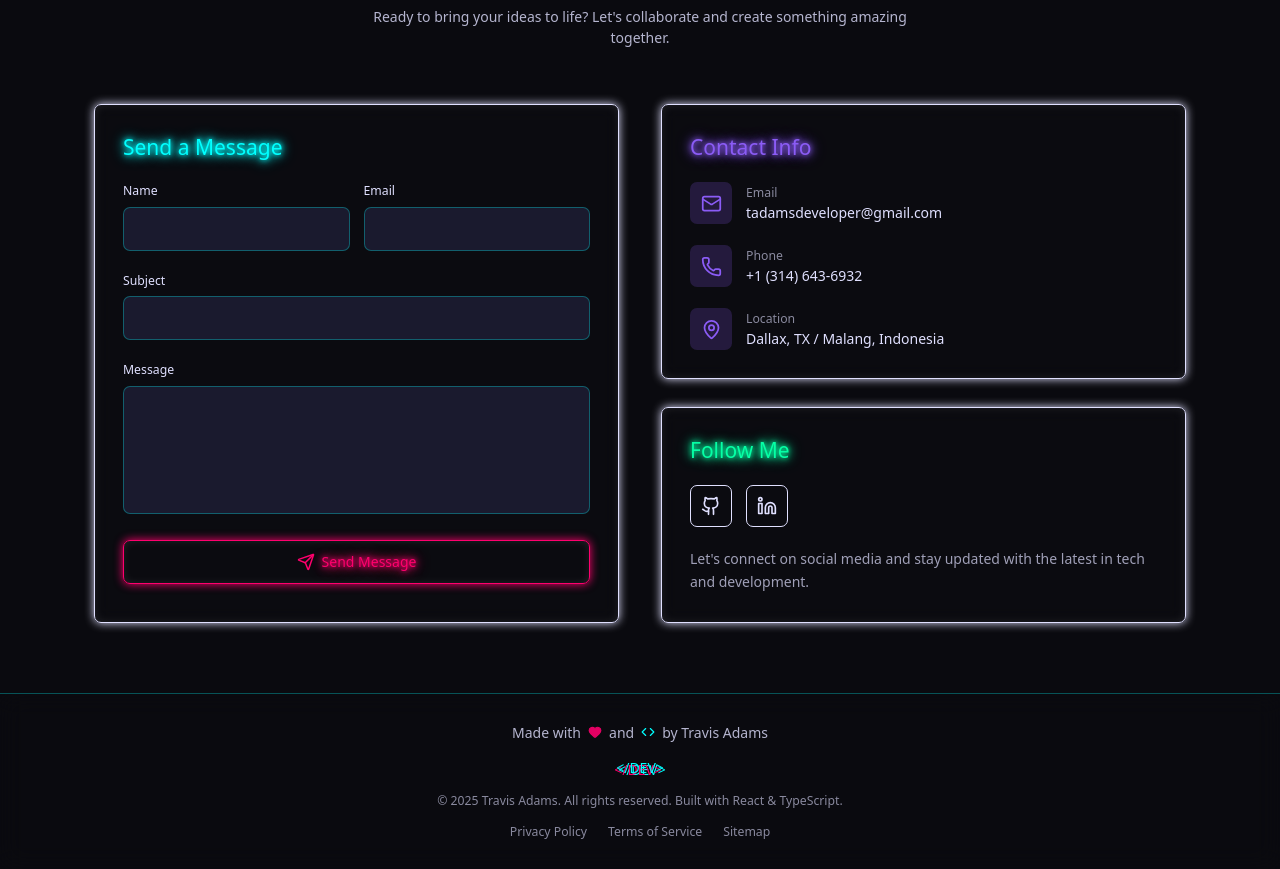
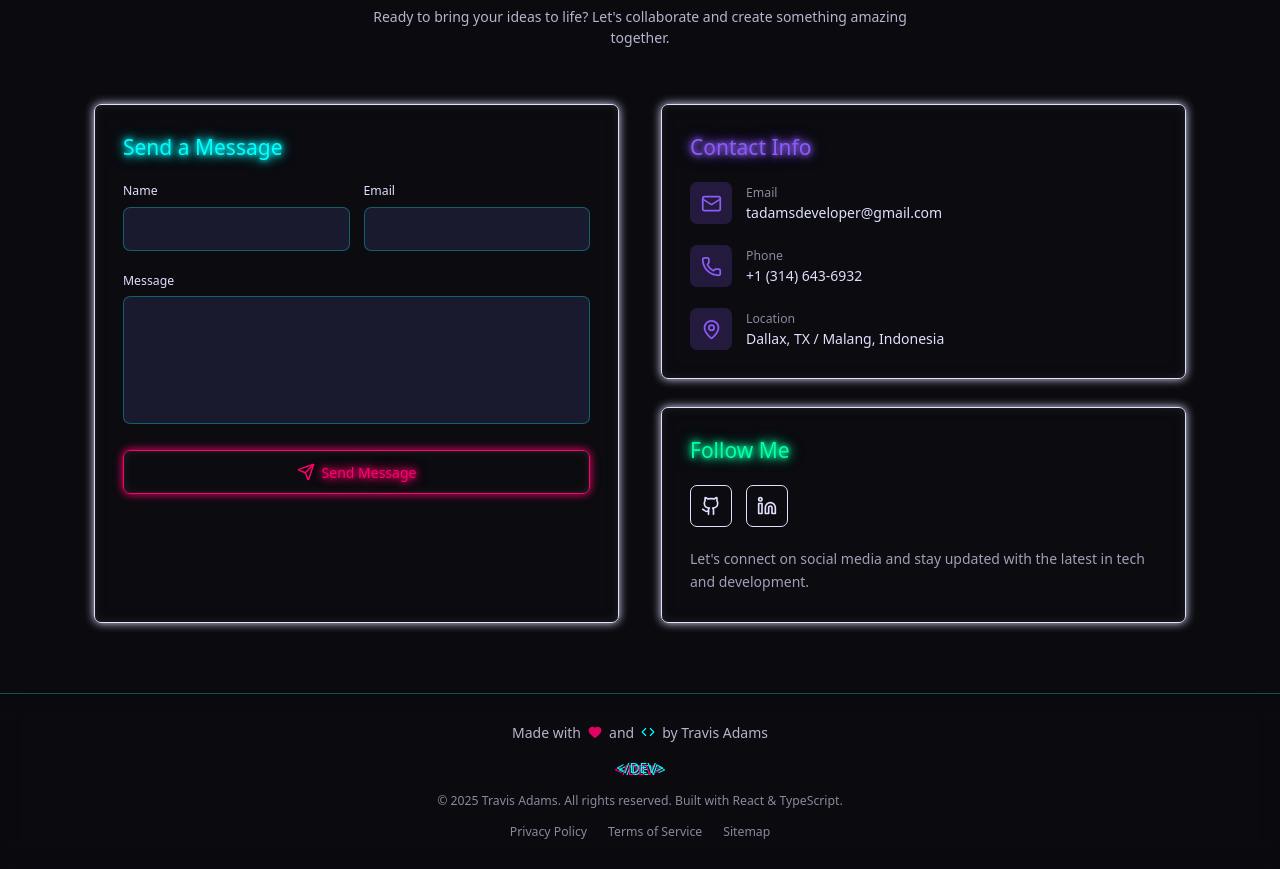
Before and after one commit to Travisaurus-Rex/portfolio, a Next.js app: page / in a window 1280 px wide. Shown: the part 3380-4249 px from the top of the page. Built offline with nearby package versions, Linux system fonts and the light colour scheme.

Commit message:
get the contact form working

```diff
--- a/package.json
+++ b/package.json
@@ -9,10 +9,12 @@
     "lint": "next lint"
   },
   "dependencies": {
+    "@emailjs/browser": "^4.4.1",
     "@radix-ui/themes": "^3.2.1",
     "class-variance-authority": "^0.7.1",
     "clsx": "^2.1.1",
     "lucide-react": "^0.525.0",
+    "motion": "^12.23.6",
     "next": "15.4.2",
     "react": "19.1.0",
     "react-dom": "19.1.0",
--- a/src/app/components/Contact.tsx
+++ b/src/app/components/Contact.tsx
@@ -1,30 +1,40 @@
 'use client';
 
-import { useState } from 'react';
-import { Mail, MapPin, Phone, Send, Github, Linkedin, Twitter } from 'lucide-react';
+import { FormEvent, useRef, useState } from 'react';
+import { Mail, MapPin, Phone, Send, Github, Linkedin, Twitter, LoaderCircle } from 'lucide-react';
+import { send } from '@emailjs/browser';
+import { motion, AnimatePresence, easeOut, easeIn } from "framer-motion";
 
 export function Contact() {
-  const [formData, setFormData] = useState({
-    name: '',
-    email: '',
-    subject: '',
-    message: ''
-  });
+  const formRef = useRef<HTMLFormElement>(null);
+  const [status, setStatus] = useState<'idle' | 'loading' | 'sent' | 'error'>('idle');
 
-  const handleSubmit = (e: React.FormEvent) => {
+  async function handleSubmit(e: FormEvent) {
     e.preventDefault();
-    // Handle form submission here
-    console.log('Form submitted:', formData);
-    // Reset form
-    setFormData({ name: '', email: '', subject: '', message: '' });
-  };
+    console.log(formRef);
+    if (!formRef.current) return;
+    setStatus('loading');
 
-  const handleChange = (e: React.ChangeEvent<HTMLInputElement | HTMLTextAreaElement>) => {
-    setFormData({
-      ...formData,
-      [e.target.name]: e.target.value
-    });
-  };
+    const data = Object.fromEntries(new FormData(formRef.current)) as Record<string, string>;
+
+    try {
+      await send(
+        process.env.NEXT_PUBLIC_EMAILJS_SERVICE_ID!,
+        process.env.NEXT_PUBLIC_EMAILJS_TEMPLATE_ID!,
+        {
+          from_name: data.name,
+          from_email: data.email,
+          message: data.message,
+        },
+        process.env.NEXT_PUBLIC_EMAILJS_PUBLIC_KEY
+      );
+      setStatus('sent');
+      formRef.current.reset();
+    } catch (err) {
+      console.error(err);
+      setStatus('error');
+    }
+  }
 
   const contactInfo = [
     {
@@ -62,6 +72,20 @@ export function Contact() {
     }
   ];
 
+  const fadeZoom = {
+    initial: { opacity: 0, scale: 0.98 },
+    animate: {
+      opacity: 1,
+      scale: 1,
+      transition: { duration: 0.18, ease: easeOut },
+    },
+    exit: {
+      opacity: 0,
+      scale: 0.9,
+      transition: { duration: 0.15, ease: easeIn },
+    },
+  };
+
   return (
     <section id="contact" className="py-20 relative">
       <div className="container mx-auto px-4">
@@ -76,11 +100,18 @@ export function Contact() {
         </div>
 
         <div className="grid lg:grid-cols-2 gap-12">
-          {/* Contact Form */}
           <div className="neon-border border-neon-cyan/30 p-8 rounded-lg bg-card/20 backdrop-blur-sm">
+            <AnimatePresence mode="wait">
+              {status !== "sent" ? (
+                <motion.div
+                  key="form"
+                  variants={fadeZoom}
+                  initial="initial"
+                  animate="animate"
+                  exit="exit"
+                >
                   <h3 className="text-2xl mb-6 text-neon-cyan neon-glow">Send a Message</h3>
-
-            <form onSubmit={handleSubmit} className="space-y-6">
+                    <form ref={formRef} onSubmit={handleSubmit} className="space-y-6">
                       <div className="grid md:grid-cols-2 gap-4">
                         <div>
                           <label htmlFor="name" className="block text-sm mb-2 text-foreground">
@@ -90,8 +121,6 @@ export function Contact() {
                             type="text"
                             id="name"
                             name="name"
-                    value={formData.name}
-                    onChange={handleChange}
                             required
                             className="w-full px-4 py-3 rounded-lg bg-input border border-neon-cyan/30 text-foreground focus:border-neon-cyan focus:outline-none focus:ring-2 focus:ring-neon-cyan/20 transition-all"
                           />
@@ -104,27 +133,10 @@ export function Contact() {
                             type="email"
                             id="email"
                             name="email"
-                    value={formData.email}
-                    onChange={handleChange}
                             required
                             className="w-full px-4 py-3 rounded-lg bg-input border border-neon-cyan/30 text-foreground focus:border-neon-cyan focus:outline-none focus:ring-2 focus:ring-neon-cyan/20 transition-all"
                           />
                         </div>
-              </div>
-
-              <div>
-                <label htmlFor="subject" className="block text-sm mb-2 text-foreground">
-                  Subject
-                </label>
-                <input
-                  type="text"
-                  id="subject"
-                  name="subject"
-                  value={formData.subject}
-                  onChange={handleChange}
-                  required
-                  className="w-full px-4 py-3 rounded-lg bg-input border border-neon-cyan/30 text-foreground focus:border-neon-cyan focus:outline-none focus:ring-2 focus:ring-neon-cyan/20 transition-all"
-                />
                       </div>
 
                       <div>
@@ -134,8 +146,6 @@ export function Contact() {
                         <textarea
                           id="message"
                           name="message"
-                  value={formData.message}
-                  onChange={handleChange}
                           required
                           rows={5}
                           className="w-full px-4 py-3 rounded-lg bg-input border border-neon-cyan/30 text-foreground focus:border-neon-cyan focus:outline-none focus:ring-2 focus:ring-neon-cyan/20 transition-all resize-none"
@@ -146,10 +156,31 @@ export function Contact() {
                         type="submit"
                         className="w-full neon-border border-neon-pink text-neon-pink px-8 py-3 rounded-lg hover:bg-neon-pink/10 transition-all duration-300 flex items-center justify-center space-x-2 neon-glow"
                       >
+                        { status == 'idle' &&
                           <Send size={18} />
+                        }
+                        { status == 'loading' &&
+                          <LoaderCircle size={18} className="animate-spin" />
+                        }
                         <span>Send Message</span>
                       </button>
                     </form>
+                </motion.div>
+              ) : (
+                <motion.div
+                  key="success"
+                  variants={fadeZoom}
+                  initial="initial"
+                  animate="animate"
+                  exit="exit"
+                  className="flex h-full justify-center flex-col items-center"
+                >
+                  <h2 className="text-4xl text-neon-cyan neon-glow">Email Sent</h2>
+                  <h3 className="text-2xl">Thank you for your message!</h3>
+                </motion.div>
+              )}
+            </AnimatePresence>
+
           </div>
 
           {/* Contact Info */}
```
Also changed, not shown: 1 other file (tests, documents, lock files or other folders). Lines whose indentation alone changed are shown as unchanged.
